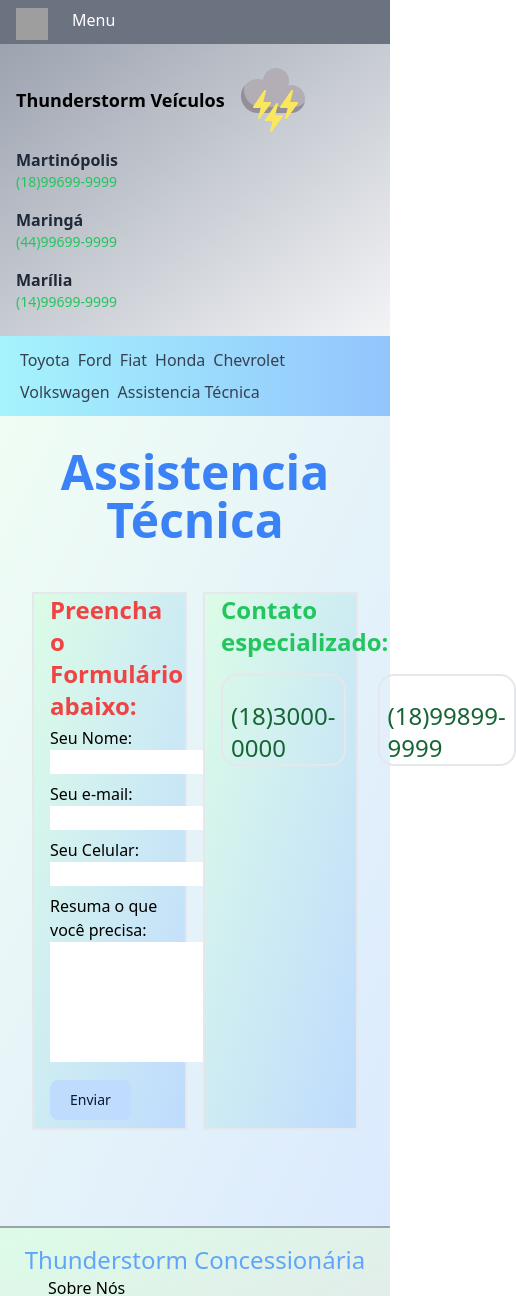
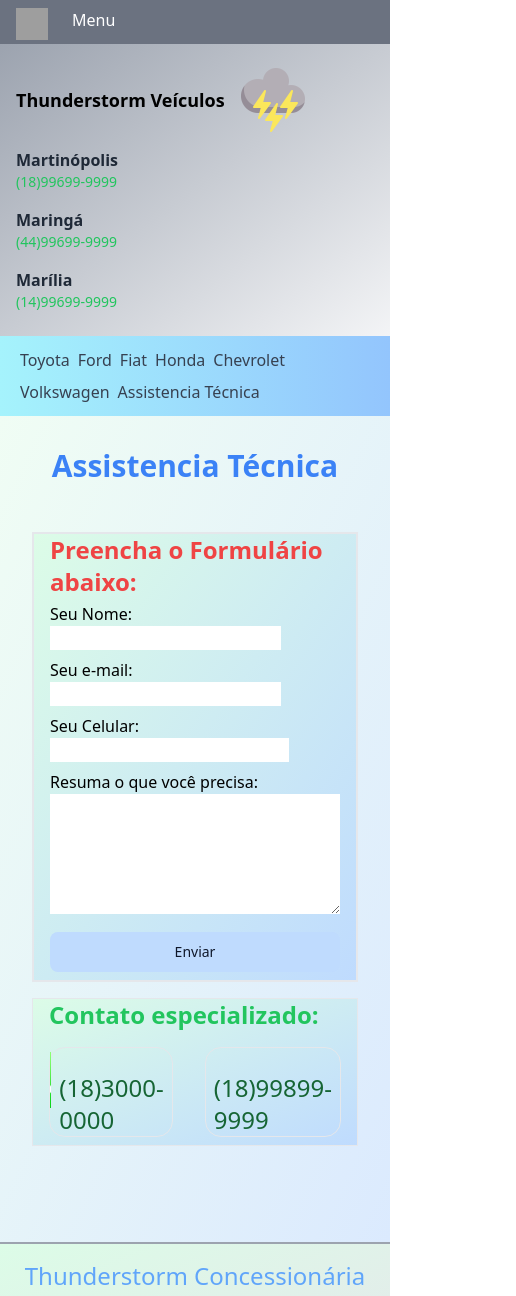
Before and after one commit to igor33c/Concessionaria-Veiculos, a React (Create React App) app: page /assistencia in a window 390 px wide. Shown: the top 1296 px of the page, 516 px wide, since content can reach past the window. Built offline with nearby package versions, Linux system fonts and the light colour scheme; grey boxes are pictures that could not be loaded.

Commit message:
#18 - ass tecninca responsivel

```diff
--- a/src/Components/FullPages/Assistencia.jsx
+++ b/src/Components/FullPages/Assistencia.jsx
@@ -57,13 +57,13 @@
             <TopMenu />
             <TopInfo />
             <MenuModelos />
-            <div className="px-4 py-8 bg-gradient-to-br from-green-50 to-blue-100 ">
-                <h1 className="justif-center items-center text-center text-blue-500 font-bold text-5xl">
+            <div className="p-4 py-8 bg-gradient-to-br from-green-50 to-blue-100">
+                <h1 className="justify-center items-center text-center text-blue-500 font-bold text-3xl">
                     Assistencia Técnica
                 </h1>
                 <div className="px-4 py-8">
                     <div className="pt-4 py-8">
-                        <div className="grid grid-cols-2 gap-4">
+                        <div className="grid md:grid-cols-2 gap-4">
                             <div className="border-gray-200 border-solid border-2 px-4
                                             bg-gradient-to-br from-green-100 to-blue-200"
                             >
@@ -119,9 +119,9 @@
                                                 <textarea
                                                     name=""
                                                     id=""
-                                                    cols="30"
+                                                    cols="25"
                                                     rows="5"
-                                                    value={text}
+                                                    className="w-full"
                                                     onChange={handleChangeText}
                                                 >
 
@@ -132,7 +132,7 @@
                                     <div className="py-2">
                                         <button
                                             className="text-slate-900 bg-blue-200 hover:bg-blue-300 focus:ring-4
-                                                    focus:ring-blue-300 font-medium rounded-lg text-sm px-5 py-2.5
+                                                    focus:ring-blue-300 font-medium rounded-lg text-sm px-5 py-2.5 w-full
                                                         focus:outline-none"
                                             type="submit"
                                             onClick={handleSubmit}
@@ -142,8 +142,8 @@
                                     </div>
                                 </form>
                             </div>
-                            <div className="border-gray-200 border-solid border-2 px-4
-                                            bg-gradient-to-br from-green-100 to-blue-200"
+                            <div className="border-gray-200 border-solid border px-4
+                                            bg-gradient-to-br from-green-100 to-blue-200 pb-2"
                             >
                                 <div>
                                     <h2 className="text-green-500 font-bold text-2xl">
@@ -151,8 +151,8 @@
                                     </h2>
                                 </div>
                                 <div className="flex">
-                                    <div className="mt-4 mr-4 pt-6 pr-2 border-solid border-gray-200 border-2
-                                                    flex items-start rounded-2xl"
+                                    <div className="mt-4 pt-6 pr-2 border-solid border-gray-200 border
+                                                    flex items-start rounded-2xl mr-4"
                                     >
                                         <div className="-mt-6 pr-2">
                                             <img src={phoneImg} alt="" className="w-16 h-16" />
@@ -161,7 +161,7 @@
                                             <h3 className="text-green-800 text-2xl">(18)3000-0000 </h3>
                                         </div>
                                     </div>
-                                    <div className="mt-4 pt-6 pr-2 border-solid border-gray-200 border-2
+                                    <div className="mt-4 pt-6 pr-2 border-solid border-gray-200 border
                                                     flex items-start rounded-2xl ml-4"
                                     >
                                         <div className="-mt-6 pr-2">
```
